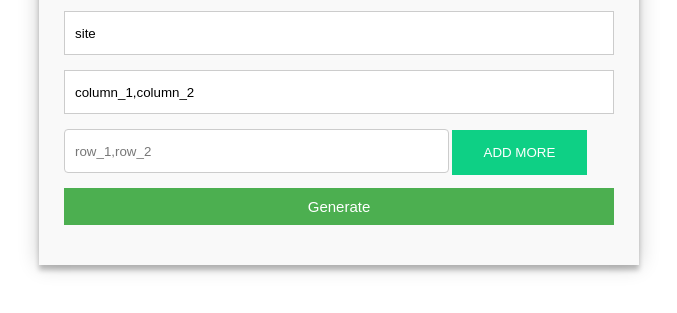
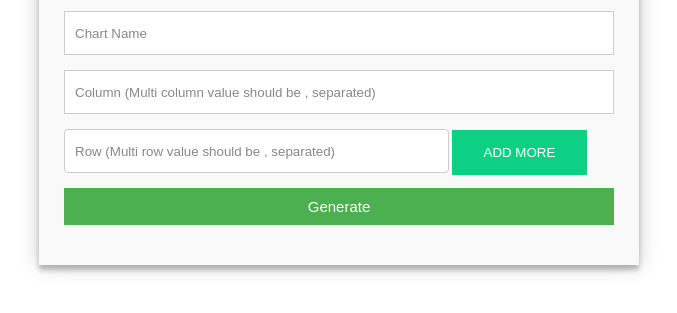
Before and after one commit to Alpharages/size-chart-maker, a plain HTML site: page index.html in a window 1280 px wide. Shown: the part 209-522 px from the top of the page, without its empty margins (301-978 px from the left). Drawn offline with nearby package versions, Linux system fonts and the light colour scheme.

Commit message:
removed dummy values

```diff
--- a/index.html
+++ b/index.html
@@ -336,13 +336,13 @@
     <h3 style="text-align: center">Size Chart</h3>
     <h4></h4>
     <fieldset>
-      <input placeholder="Chart Name" type="text" id="chart_title" value="site">
+      <input placeholder="Chart Name" type="text" id="chart_title">
     </fieldset>
     <fieldset>
-      <input placeholder="Column (Multi column value should be , separated)" type="text" required id="column_header" value="column_1,column_2">
+      <input placeholder="Column (Multi column value should be , separated)" type="text" required id="column_header">
     </fieldset>
     <fieldset>
-      <input placeholder="Row (Multi row value should be , separated)" type="text" class="row" value="row_1,row_2">
+      <input placeholder="Row (Multi row value should be , separated)" type="text" class="row">
       <span class="input-group-btn">
         <button class="btn btn-default nba-btn" type="button" id="add_button">Add more</button>
       </span>
```
